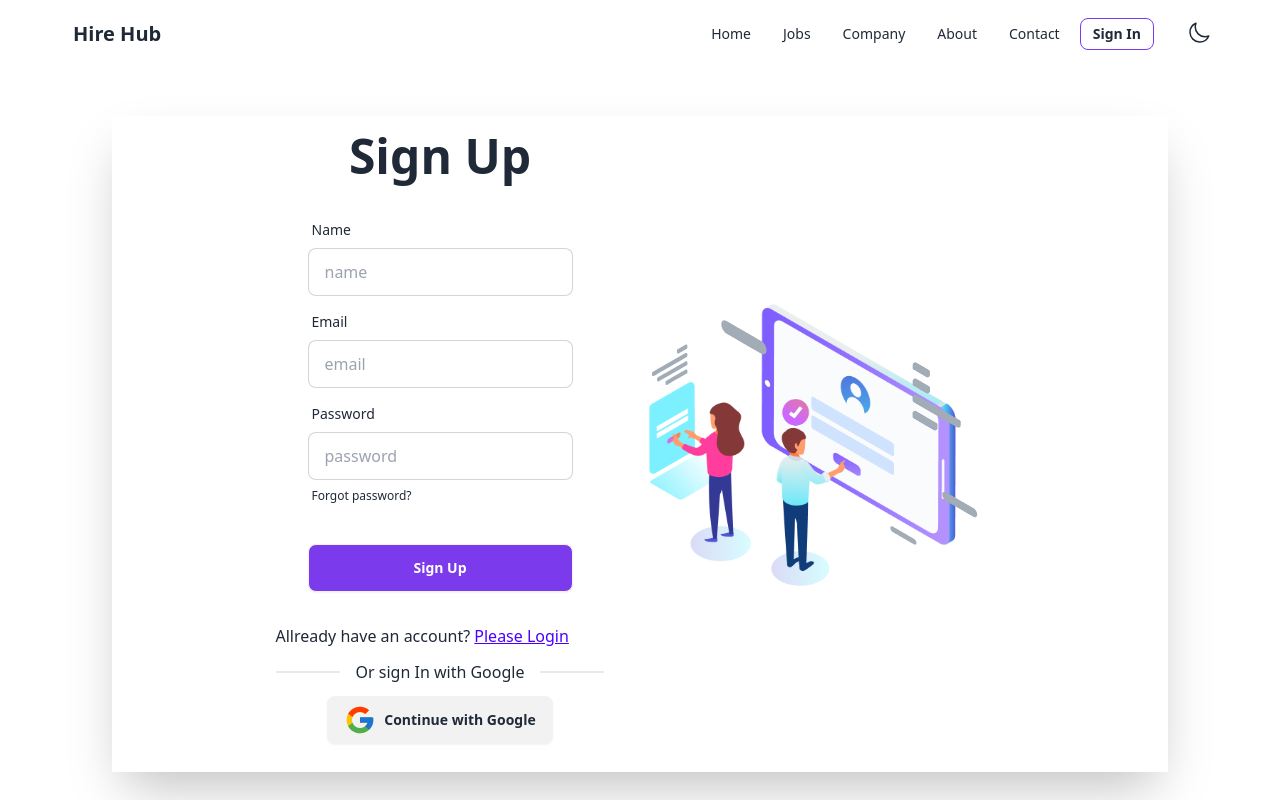
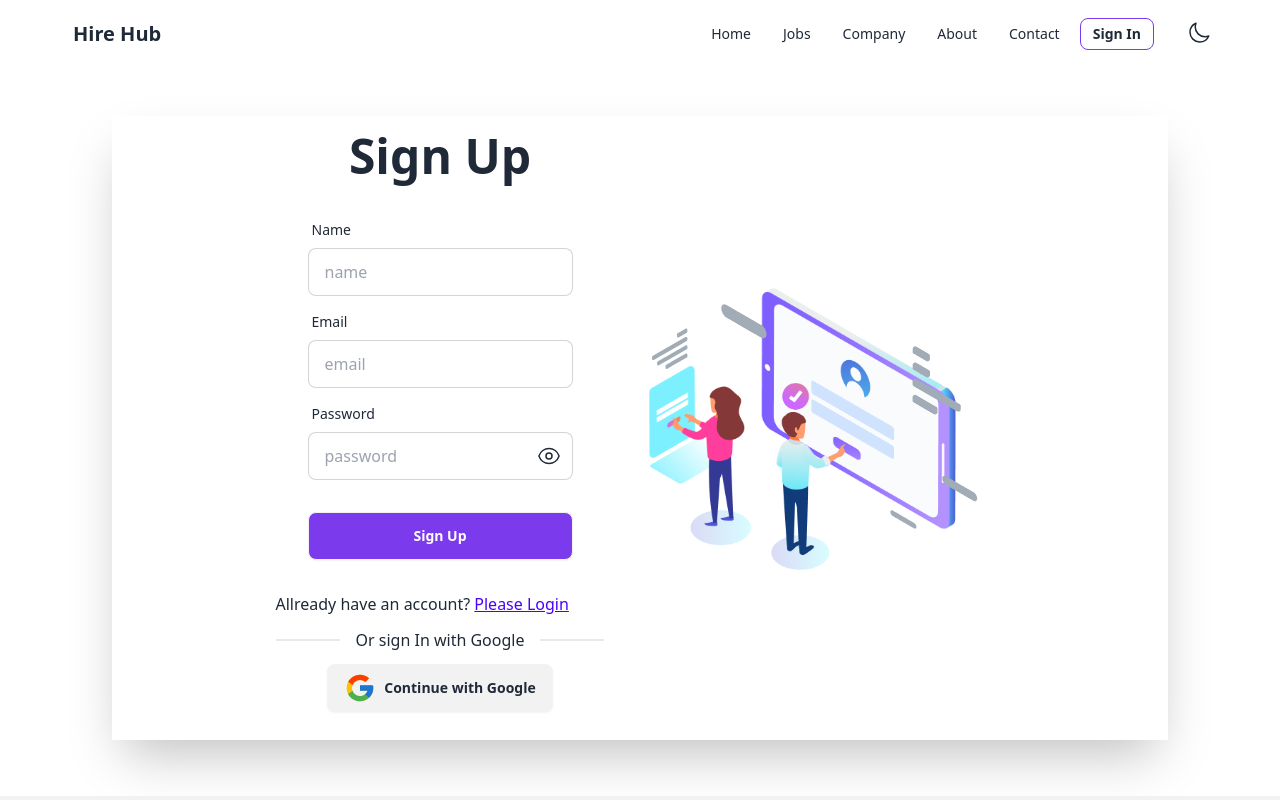
Before and after one commit to vatiza/client-hire-hub-bd, a React (Vite) app: page /signup in a window 1280 px wide. Shown: the top 800 px of the page. Built offline with nearby package versions, Linux system fonts and the light colour scheme; no server answers.

Commit message:
signin wordked

```diff
--- a/index.html
+++ b/index.html
@@ -2,7 +2,11 @@
 <html lang="en">
   <head>
     <meta charset="UTF-8" />
-    <link rel="icon" type="image/svg+xml" href="/vite.svg" />
+    <link
+      rel="icon"
+      type="image/svg+xml"
+      href="https://img.icons8.com/external-flaticons-lineal-color-flat-icons/64/external-jobs-recruitment-agency-flaticons-lineal-color-flat-icons-2.png"
+    />
     <meta name="viewport" content="width=device-width, initial-scale=1.0" />
     <title>Hire Hub</title>
   </head>
--- a/src/pages/account/signin/Signin.jsx
+++ b/src/pages/account/signin/Signin.jsx
@@ -1,7 +1,7 @@
 import Lottie from "lottie-react";
 import { useState } from "react";
 import { useForm } from "react-hook-form";
-import { Link } from "react-router-dom";
+import { Link, useLocation, useNavigate } from "react-router-dom";
 import loginSVG from "../../../assets/svg/login.json";
 import SocialSigin from "../socialsignin/SocialSigin";
 import useAuth from "../../../hooks/useAuth";
@@ -11,11 +11,16 @@
   const { register, handleSubmit } = useForm();
   const { loginWithEmailPass } = useAuth();
 
+  const navigate = useNavigate();
+  const location = useLocation();
+  const from = location.state?.from?.pathname || "/";
+
   const onSubmit = (data) => {
     const email = data.email;
     const pass = data.pass;
     loginWithEmailPass(email, pass).then((result) => {
       console.log(result.user);
+      navigate(from, { replace: true });
     });
   };
   return (
--- a/src/pages/account/signup/SignUp.jsx
+++ b/src/pages/account/signup/SignUp.jsx
@@ -1,12 +1,13 @@
 import Lottie from "lottie-react";
+import { useState } from "react";
 import { useForm } from "react-hook-form";
+import toast, { Toaster } from "react-hot-toast";
 import { Link } from "react-router-dom";
 import signupimg from "../../../assets/svg/signup.json";
 import useAuth from "../../../hooks/useAuth";
 import SocialSigin from "../socialsignin/SocialSigin";
-import { useState } from "react";
-import toast, { Toaster } from "react-hot-toast";
 const SignUp = () => {
+  const [showPassword, setShowPassword] = useState(false);
   const { createNewAcc } = useAuth();
   const { register, handleSubmit } = useForm();
   const [isLoading, setIsLoading] = useState(false);
@@ -66,22 +67,65 @@
                   {...register("email", { required: true })}
                 />
               </div>
+
               <div>
                 <label className="label">
                   <span className="label-text">Password</span>
                 </label>
-                <input
-                  type="password"
-                  placeholder="password"
-                  className="input input-bordered"
-                  {...register("pass", { required: true })}
-                />
-                <label className="label">
-                  <a href="#" className="label-text-alt link link-hover">
-                    Forgot password?
-                  </a>
-                </label>
+                <div className="relative ">
+                  <input
+                    type={showPassword ? "text" : "password"}
+                    placeholder="password"
+                    className="input input-bordered "
+                    {...register("pass", { required: true })}
+                  />
+
+                  <p
+                    className="absolute inset-y-0 right-0 flex items-center pr-3 cursor-pointer"
+                    onClick={() => {
+                      setShowPassword(!showPassword);
+                    }}
+                  >
+                    {showPassword ? (
+                      <svg
+                        xmlns="http://www.w3.org/2000/svg"
+                        fill="none"
+                        viewBox="0 0 24 24"
+                        strokeWidth={1.5}
+                        stroke="currentColor"
+                        className="size-6"
+                      >
+                        <path
+                          strokeLinecap="round"
+                          strokeLinejoin="round"
+                          d="M3.98 8.223A10.477 10.477 0 0 0 1.934 12C3.226 16.338 7.244 19.5 12 19.5c.993 0 1.953-.138 2.863-.395M6.228 6.228A10.451 10.451 0 0 1 12 4.5c4.756 0 8.773 3.162 10.065 7.498a10.522 10.522 0 0 1-4.293 5.774M6.228 6.228 3 3m3.228 3.228 3.65 3.65m7.894 7.894L21 21m-3.228-3.228-3.65-3.65m0 0a3 3 0 1 0-4.243-4.243m4.242 4.242L9.88 9.88"
+                        />
+                      </svg>
+                    ) : (
+                      <svg
+                        xmlns="http://www.w3.org/2000/svg"
+                        fill="none"
+                        viewBox="0 0 24 24"
+                        strokeWidth={1.5}
+                        stroke="currentColor"
+                        className="size-6"
+                      >
+                        <path
+                          strokeLinecap="round"
+                          strokeLinejoin="round"
+                          d="M2.036 12.322a1.012 1.012 0 0 1 0-.639C3.423 7.51 7.36 4.5 12 4.5c4.638 0 8.573 3.007 9.963 7.178.07.207.07.431 0 .639C20.577 16.49 16.64 19.5 12 19.5c-4.638 0-8.573-3.007-9.963-7.178Z"
+                        />
+                        <path
+                          strokeLinecap="round"
+                          strokeLinejoin="round"
+                          d="M15 12a3 3 0 1 1-6 0 3 3 0 0 1 6 0Z"
+                        />
+                      </svg>
+                    )}
+                  </p>
+                </div>
               </div>
+
               <div className="form-control mt-6">
                 <button className="btn bg-violet-600 text-white hover:bg-violet-700">
                   Sign Up
--- /dev/null
+++ b/src/routes/ProtectRoute.jsx
@@ -0,0 +1,22 @@
+import React from "react";
+import useAuth from "../hooks/useAuth";
+import { useLocation } from "react-router-dom";
+
+const ProtectRoute = ({ children }) => {
+  const { user, loading } = useAuth();
+  const location = useLocation();
+
+  if (loading) {
+    return (
+      <div className="flex justify-center items-center">
+        <span className="loading loading-dots loading-lg"></span>
+      </div>
+    );
+  }
+  if (user) {
+    return children;
+  }
+  return <Navigate to="/login" state={{ from: location }} replace></Navigate>;
+};
+
+export default ProtectRoute;
```
